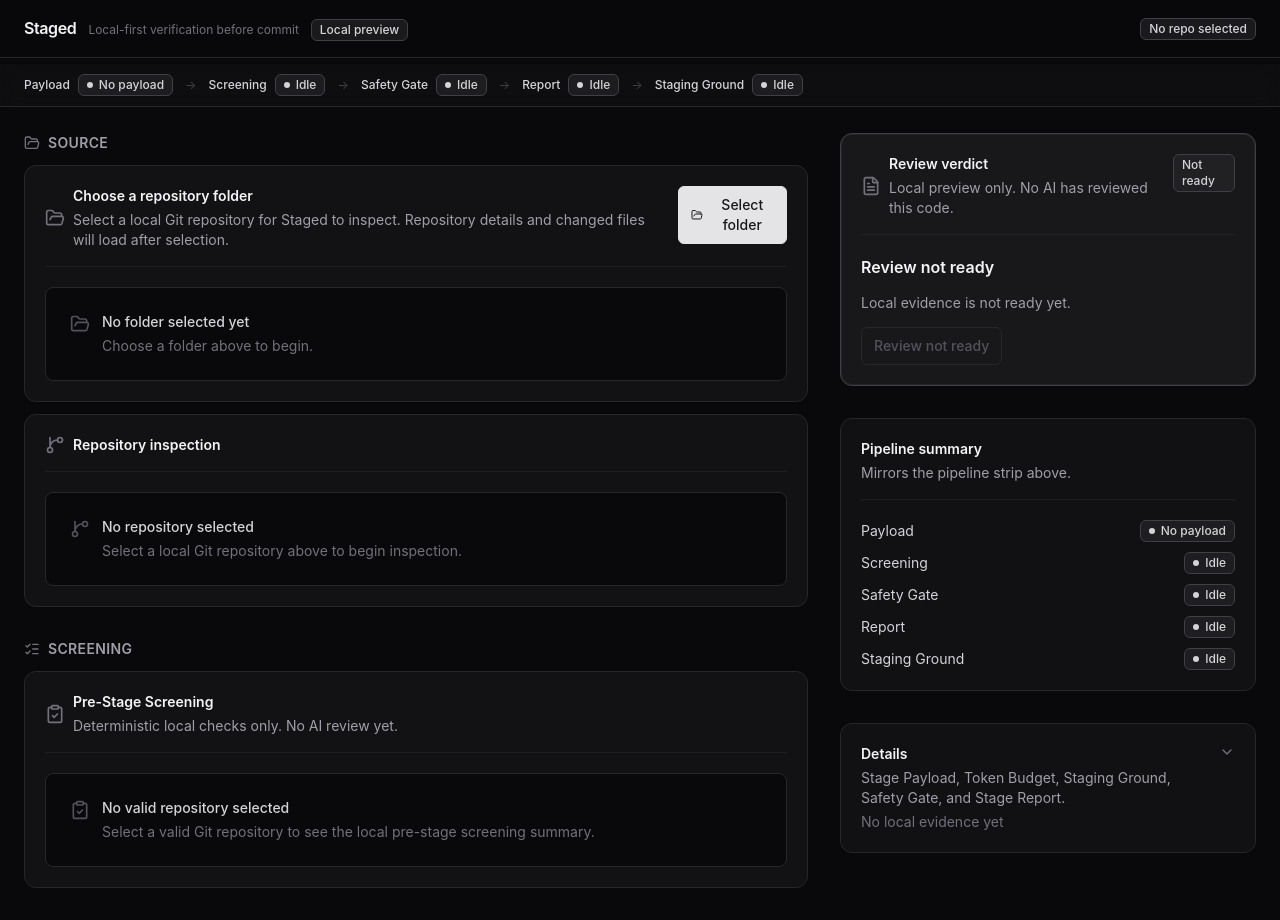
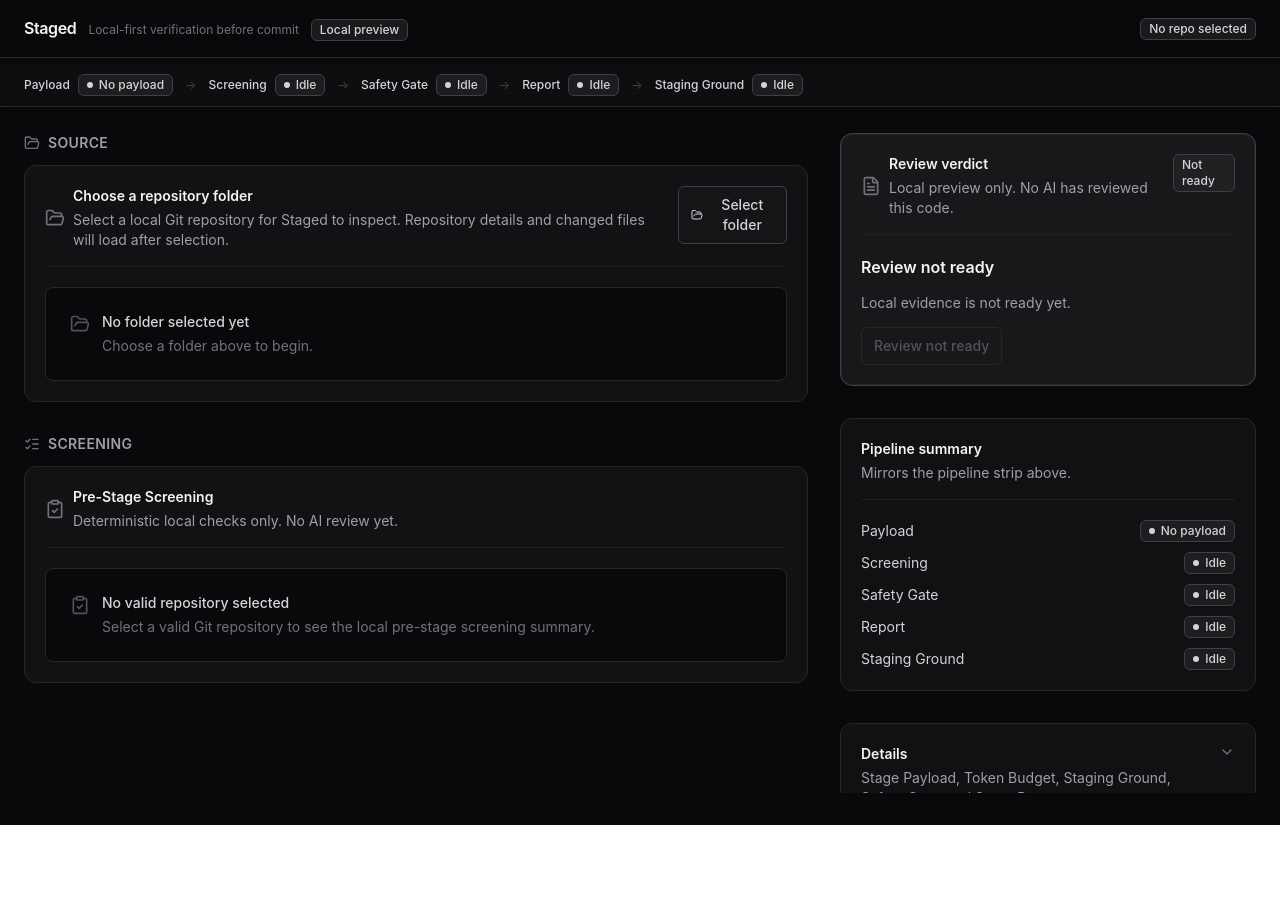
Before and after one commit to rudybrrr/staged, a React (Vite) app: page / in a window 1280 px wide. After the commit the page ends 825 px from the top, so only its background shows below. Built offline with nearby package versions, Linux system fonts and the light colour scheme.

Commit message:
chore(ui): screenshot-readiness regression pass

```diff
--- a/src/app/App.tsx
+++ b/src/app/App.tsx
@@ -31,7 +31,6 @@
 import { buildTokenBudget } from "./lib/tokenBudget";
 import {
   AppShell,
-  EmptyState,
   MetricPill,
   Panel,
   PipelineStrip,
@@ -479,24 +478,13 @@
 
         <RepoPicker selectedPath={selectedPath} onSelectPath={handleSelectPath} />
 
+        {selectedPath && (
           <Panel
             title="Repository inspection"
             icon={<GitBranch className="h-5 w-5" />}
-          status={
-            selectedPath
-              ? { tone: repoStatus.tone, label: repoStatus.label }
-              : undefined
-          }
+            status={{ tone: repoStatus.tone, label: repoStatus.label }}
           >
-          {!selectedPath && (
-            <EmptyState
-              icon={<GitBranch className="h-5 w-5" />}
-              title="No repository selected"
-              description="Select a local Git repository above to begin inspection."
-            />
-          )}
-
-          {selectedPath && isInspecting && (
+            {isInspecting && (
               <p className="text-sm text-zinc-400">Inspecting repository...</p>
             )}
 
@@ -561,6 +549,7 @@
               </dl>
             )}
           </Panel>
+        )}
 
         {repoSummary && (
           <ChangedFilesPanel
--- a/src/app/features/changed-files/ChangedFilesPanel.tsx
+++ b/src/app/features/changed-files/ChangedFilesPanel.tsx
@@ -25,23 +25,24 @@
 function statusClassName(status: ChangedFile["status"]) {
   switch (status) {
     case "added":
-      return "border-emerald-900/70 bg-emerald-950/40 text-emerald-200";
+      return "border-emerald-500/20 bg-emerald-500/10 text-emerald-300";
     case "modified":
-      return "border-amber-900/70 bg-amber-950/40 text-amber-200";
+      return "border-amber-500/20 bg-amber-500/10 text-amber-300";
     case "deleted":
-      return "border-red-900/70 bg-red-950/40 text-red-200";
+      return "border-red-500/20 bg-red-500/10 text-red-300";
     case "renamed":
     case "copied":
-      return "border-sky-900/70 bg-sky-950/40 text-sky-200";
+      return "border-sky-500/20 bg-sky-500/10 text-sky-300";
     case "untracked":
-      return "border-violet-900/70 bg-violet-950/40 text-violet-200";
+      return "border-violet-500/20 bg-violet-500/10 text-violet-300";
     default:
-      return "border-zinc-700 bg-zinc-950 text-zinc-300";
+      return "border-zinc-700 bg-zinc-800/60 text-zinc-300";
   }
 }
 
 const badgeClassName =
   "inline-flex items-center rounded-md border px-2 py-0.5 text-xs font-medium";
+const neutralBadgeClassName = "border-zinc-700 bg-zinc-800/60 text-zinc-300";
 
 function fileIndicators(file: ChangedFile) {
   if (file.is_untracked) {
@@ -152,7 +153,7 @@
                       {indicators.map((indicator) => (
                         <span
                           key={indicator}
-                          className={`${badgeClassName} border-zinc-700 bg-zinc-900 text-zinc-300`}
+                          className={`${badgeClassName} ${neutralBadgeClassName}`}
                         >
                           {indicator}
                         </span>
--- a/src/app/features/pre-stage-screening/PreStageScreeningPanel.tsx
+++ b/src/app/features/pre-stage-screening/PreStageScreeningPanel.tsx
@@ -56,13 +56,6 @@
   info: "info",
   warning: "warning",
   fail: "fail",
-};
-
-const levelAccentBorder: Record<ScreeningFinding["level"], string> = {
-  pass: "border-l-emerald-500/60",
-  info: "border-l-zinc-600",
-  warning: "border-l-amber-500/60",
-  fail: "border-l-red-500/60",
 };
 
 export function PreStageScreeningPanel({
@@ -229,7 +222,7 @@
                       {levelFindings.map((finding) => (
                         <li
                           key={finding.id}
-                          className={`rounded-lg border border-l-2 border-zinc-800 bg-zinc-950 p-4 ${levelAccentBorder[finding.level]}`}
+                          className="rounded-lg border border-zinc-800 bg-zinc-950 p-4"
                         >
                           <div className="flex flex-col gap-2 sm:flex-row sm:items-start sm:justify-between">
                             <div className="min-w-0">
@@ -241,7 +234,7 @@
                               </p>
                             </div>
 
-                            <span className="w-fit rounded-md border border-zinc-700 bg-zinc-900 px-2 py-0.5 text-xs font-medium text-zinc-300">
+                            <span className="w-fit rounded-md border border-zinc-700 bg-zinc-800/60 px-2 py-0.5 text-xs font-medium text-zinc-300">
                               {sourceLabels[finding.source]}
                             </span>
                           </div>
--- a/src/app/features/repo-picker/RepoPicker.tsx
+++ b/src/app/features/repo-picker/RepoPicker.tsx
@@ -39,7 +39,7 @@
       icon={<FolderOpen className="h-5 w-5" />}
       actions={
         <ActionButton
-          variant="primary"
+          variant="secondary"
           onClick={handleSelectFolder}
           disabled={isPicking}
         >
--- a/src/app/ui/AppShell.tsx
+++ b/src/app/ui/AppShell.tsx
@@ -10,9 +10,9 @@
 
 const RAIL_STICKY_CLASSES = {
   none: "",
-  header: "lg:sticky lg:top-16",
-  pipeline: "lg:sticky lg:top-11",
-  both: "lg:sticky lg:top-[6.75rem]",
+  header: "lg:sticky lg:top-16 lg:max-h-[calc(100vh-6rem)] lg:overflow-y-auto",
+  pipeline: "lg:sticky lg:top-11 lg:max-h-[calc(100vh-4.75rem)] lg:overflow-y-auto",
+  both: "lg:sticky lg:top-[6.75rem] lg:max-h-[calc(100vh-8.75rem)] lg:overflow-y-auto",
 } as const;
 
 export function AppShell({
```
Lines whose indentation alone changed are shown as unchanged.
